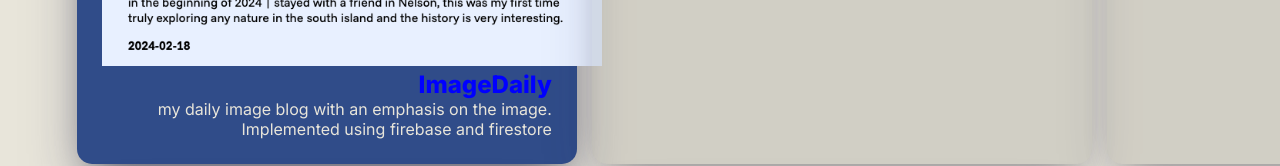
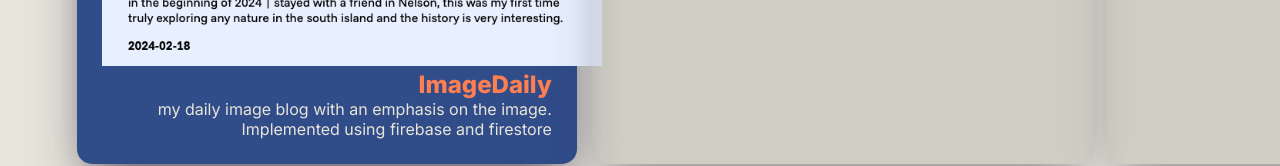
Before and after one commit to sillyU-jpg/React-portfolio, a React (Create React App) app: page /projects in a window 1280 px wide. In both pictures the pointer is over the element "ImageDaily". Shown: the part 609-775 px from the top of the page. Built offline with nearby package versions, Linux system fonts and the light colour scheme.

Commit message:
made some changes

```diff
--- a/src/index.css
+++ b/src/index.css
@@ -147,7 +147,7 @@
 }
 
 .project-title:hover {
-  color: blue;
+  color:coral;
 }
 .project-image {
 
```
